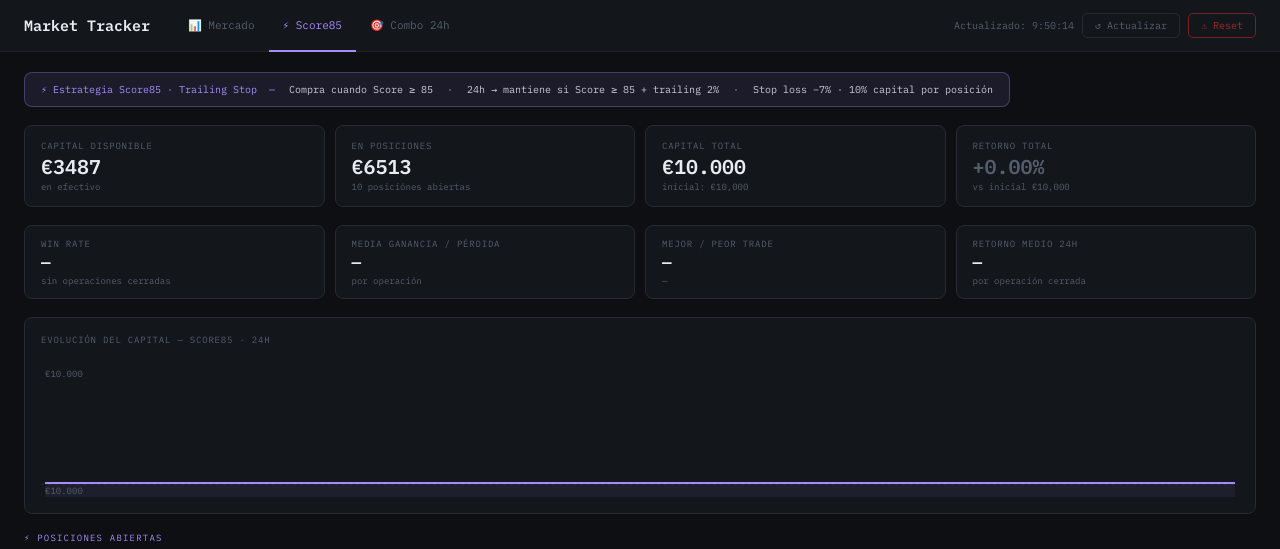
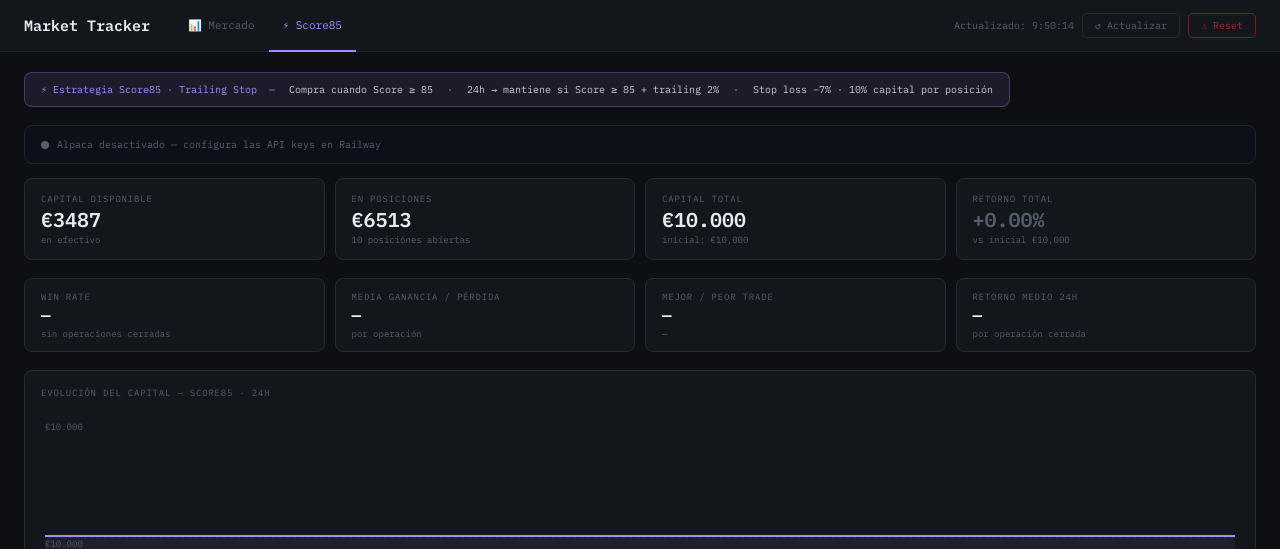
Before and after one commit to pruebasguettoia-star/pruebaia, a Flask app: page /paper2 in a window 1280 px wide. Shown: the top 549 px of the page. Run offline with Flask 3, Linux system fonts and the light colour scheme.

Commit message:
Add files via upload

```diff
--- a/templates/paper2.html
+++ b/templates/paper2.html
@@ -113,7 +113,6 @@ tr:hover td{background:#161a21;}
   <span class="nav-brand">Market Tracker</span>
   <a class="nav-tab" href="/">📊 Mercado</a>
   <a class="nav-tab active" href="/paper2">⚡ Score85</a>
-  <a class="nav-tab" href="/paper4">🎯 Combo 24h</a>
   <div class="nav-right">
     <span id="last-update" style="font-family:var(--font-mono);font-size:10px;color:var(--muted)">—</span>
     <button class="btn" onclick="loadData()">↺ Actualizar</button>
@@ -125,7 +124,6 @@ tr:hover td{background:#161a21;}
 <div class="mobile-menu" id="mobile-menu">
   <a class="nav-tab" href="/">📊 Mercado</a>
   <a class="nav-tab active" href="/paper2">⚡ Score85</a>
-  <a class="nav-tab" href="/paper4">🎯 Combo 24h</a>
   <div class="mobile-menu-divider"></div>
   <div class="mobile-menu-grid">
     <button class="btn" onclick="loadData();closeMobileMenu()">↺ Actualizar</button>
@@ -139,6 +137,15 @@ tr:hover td{background:#161a21;}
     <span>Compra cuando Score ≥ 85</span> &nbsp;·&nbsp;
     <span>24h → mantiene si Score ≥ 85 + trailing 2%</span> &nbsp;·&nbsp;
     <span>Stop loss −7% · 10% capital por posición</span>
+  </div>
+
+  <!-- Alpaca status -->
+  <div id="alpaca-card" style="display:none;background:#0d1018;border:1px solid #1e2530;border-radius:8px;padding:12px 16px;margin-bottom:14px;font-family:var(--font-mono);font-size:10px;display:flex;align-items:center;gap:20px;flex-wrap:wrap;">
+    <div style="display:flex;align-items:center;gap:8px;">
+      <span id="alpaca-dot" style="width:8px;height:8px;border-radius:50%;background:#555e6e;display:inline-block"></span>
+      <span id="alpaca-label" style="color:#555e6e">Alpaca — cargando…</span>
+    </div>
+    <div id="alpaca-details" style="display:flex;gap:20px;flex-wrap:wrap;"></div>
   </div>
 
   <div class="cards">
@@ -382,6 +389,41 @@ function resetPaper(){
 loadData();
 setInterval(loadData,30000);
 window.addEventListener("resize",function(){fetch("/api/paper2").then(function(r){return r.json();}).then(function(d){if(d.equity_log)drawChart(d.equity_log);});});
+
+// ── Alpaca status ─────────────────────────────────────────────────────────────
+function loadAlpacaStatus(){
+  fetch("/api/alpaca/status").then(function(r){return r.json();}).then(function(d){
+    var card=document.getElementById("alpaca-card");
+    var dot=document.getElementById("alpaca-dot");
+    var label=document.getElementById("alpaca-label");
+    var details=document.getElementById("alpaca-details");
+    card.style.display="flex";
+    if(!d.enabled){
+      dot.style.background="#555e6e";
+      label.textContent="Alpaca desactivado — configura las API keys en Railway";
+      return;
+    }
+    if(d.error){
+      dot.style.background="#e05252";
+      label.textContent="Alpaca — error de conexión";
+      return;
+    }
+    dot.style.background=d.paper?"#f59e0b":"#34b566";
+    label.textContent="Alpaca "+(d.paper?"Paper Trading":"Live Trading")+" · "+d.status;
+    var items=[
+      {l:"Equity",v:"$"+parseFloat(d.equity).toLocaleString("en-US",{minimumFractionDigits:2,maximumFractionDigits:2})},
+      {l:"Cash",v:"$"+parseFloat(d.cash).toLocaleString("en-US",{minimumFractionDigits:2,maximumFractionDigits:2})},
+      {l:"Buying Power",v:"$"+parseFloat(d.buying_power).toLocaleString("en-US",{minimumFractionDigits:2,maximumFractionDigits:2})},
+    ];
+    details.innerHTML=items.map(function(i){
+      return'<div><span style="color:#555e6e">'+i.l+'</span> <span style="color:#c8d0de;margin-left:4px">'+i.v+'</span></div>';
+    }).join("");
+  }).catch(function(){
+    document.getElementById("alpaca-label").textContent="Alpaca — sin respuesta";
+  });
+}
+loadAlpacaStatus();
+setInterval(loadAlpacaStatus, 60000);
 </script>
 
 <!-- Bottom Mobile Nav -->
```
Also changed, not shown: templates/index.html (+2 -7 lines).
